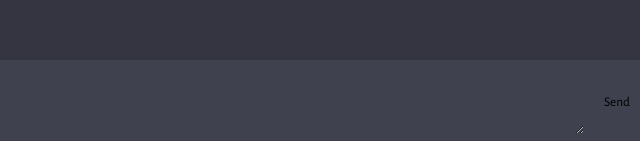
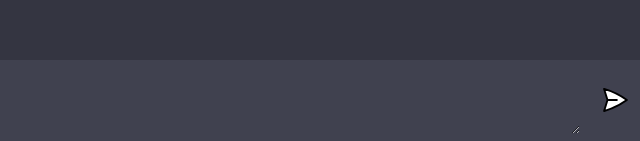
Before and after one commit to rachelnguyen/gazefiai, a website built with Vite: page client/index.html in a window 1280 px wide. Shown: the part 656-797 px from the top of the page, 640-1280 px from the left. Built offline with nearby package versions, Linux system fonts and the light colour scheme.

Commit message:
Update index.html

```diff
--- a/client/index.html
+++ b/client/index.html
@@ -13,7 +13,7 @@
 
       <form>
         <textarea name="prompt" rows="2" cols="100" placeholder="Ask GazeFi AI ..."></textarea><br />
-        <button type="submit">Send</button>
+        <button type="submit"><img src="assets/send.svg" alt="send" />
 
       </form>
     </div>
```
